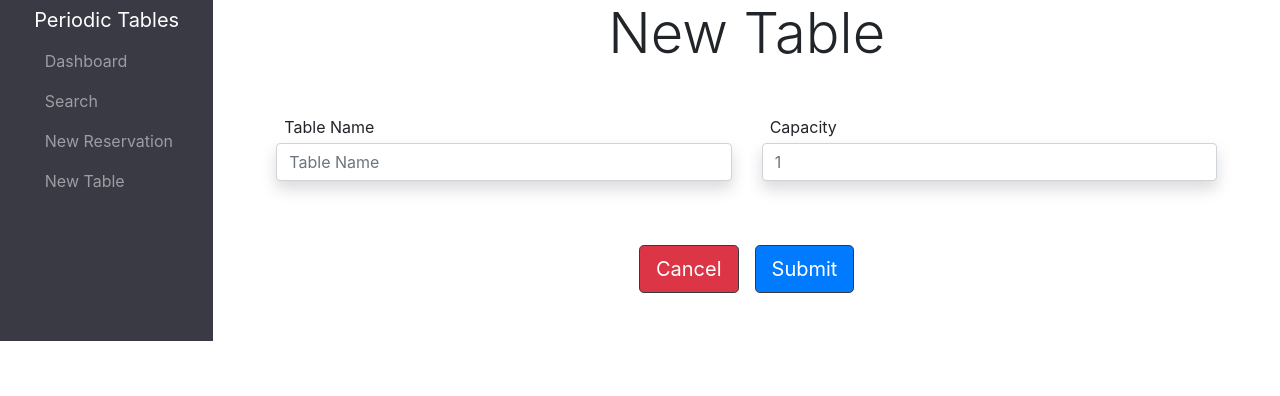
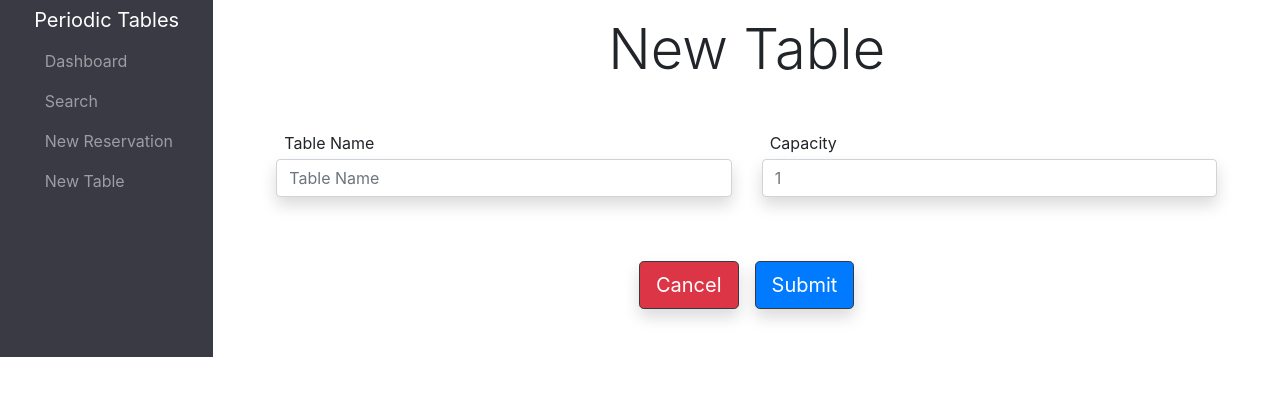
Before and after one commit to chrxtopher/Periodic-Tables, a React (Create React App) app in the folder front-end/: page /tables/new in a window 1280 px wide. Shown: the top 396 px of the page. Built offline with nearby package versions, Linux system fonts and the light colour scheme; no server answers; a web font is replaced by a local one.

Commit message:
More styling added across routes for consistency

```diff
--- a/front-end/src/dashboard/Dashboard.js
+++ b/front-end/src/dashboard/Dashboard.js
@@ -39,10 +39,10 @@ function Dashboard() {
 
   return (
     <main>
-      <h1 className="display-4 text-center">Dashboard</h1>
+      <h1 className="display-4 text-center mt-3">Dashboard</h1>
       <h3 className="text-center">Reservations for date: {date}</h3>
 
-      <div className="d-flex justify-content-center my-3">
+      <div className="d-flex justify-content-center my-4">
         <button
           className="btn-lg btn-primary border border-dark mx-2 shadow"
           onClick={() => setDate(previous(date))}
--- a/front-end/src/reservations/ReservationsForm.jsx
+++ b/front-end/src/reservations/ReservationsForm.jsx
@@ -130,13 +130,13 @@ function ReservationForm() {
         </div>
 
       </div>
-      <div className="d-flex ml-3 mt-4 justify-content-center">
-        <button className="btn btn-danger btn-lg border border-dark mr-1" onClick={() => history.goBack()}>
+      <div className="d-flex my-4 justify-content-center">
+        <button className="btn btn-danger btn-lg border border-dark mx-2 shadow" onClick={() => history.goBack()}>
           Cancel
         </button>
         <button
           type="submit"
-          className="btn btn-primary btn-lg border border-dark ml-1"
+          className="btn btn-primary btn-lg border border-dark mx-2 shadow"
         >
           Submit
         </button>
--- a/front-end/src/tables/TablesForm.jsx
+++ b/front-end/src/tables/TablesForm.jsx
@@ -7,7 +7,7 @@ const handleSubmit = (event) => {
 function CreateTable() {
   return (
     <>
-    <h1 className="display-4 text-center">New Table</h1>
+    <h1 className="display-4 text-center mt-3">New Table</h1>
     <form onSubmit={handleSubmit} className="m-5" >
       <div className="row">
         <div className="col mb-3">
@@ -36,9 +36,9 @@ function CreateTable() {
           />
         </div>
       </div>
-      <div className="d-flex justify-content-center">
-      <a className="btn btn-lg btn-danger border border-dark mr-2 mt-5" href="/">Cancel</a>
-      <button type="submit" className="btn btn-lg btn-primary border border-dark ml-2 mt-5">Submit</button>
+      <div className="d-flex justify-content-center my-5">
+      <a className="btn btn-lg btn-danger border border-dark mx-2 shadow" href="/">Cancel</a>
+      <button type="submit" className="btn btn-lg btn-primary border border-dark mx-2 shadow">Submit</button>
       </div>
     </form>
     </>
```
